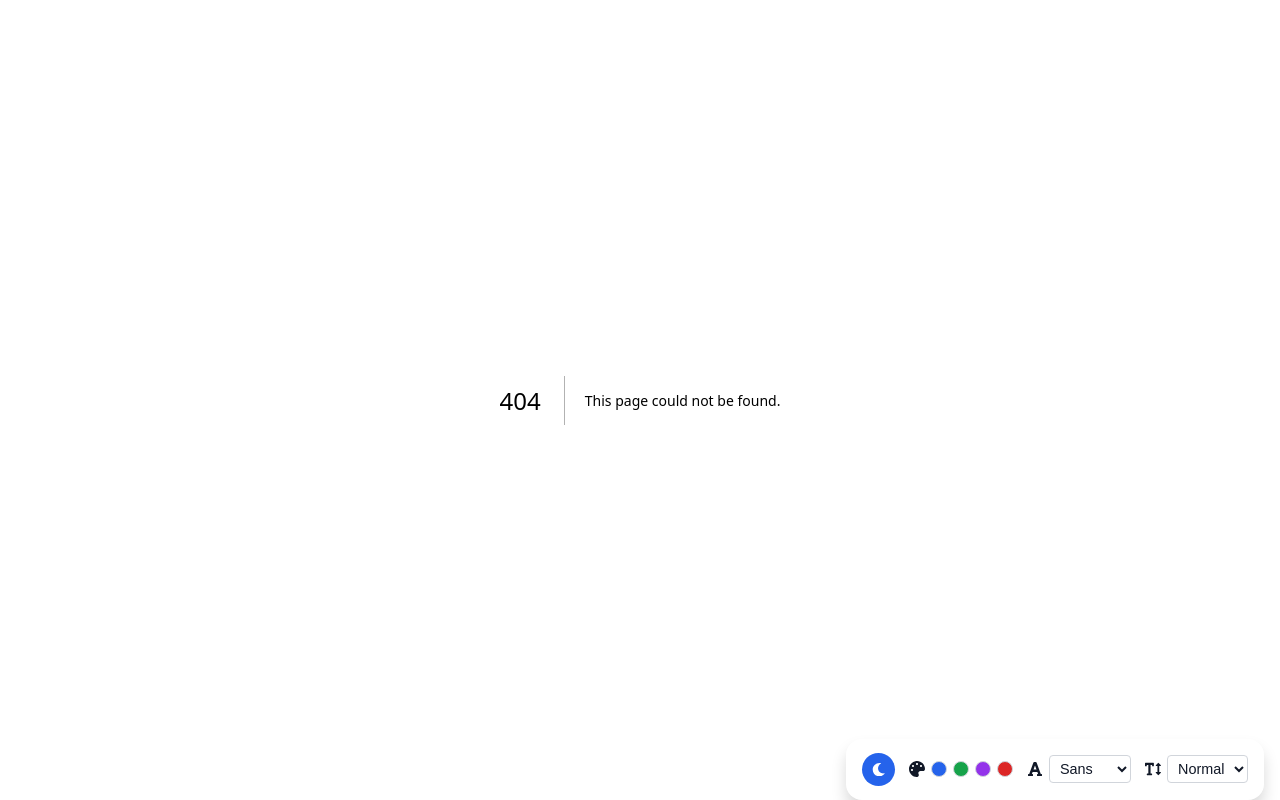
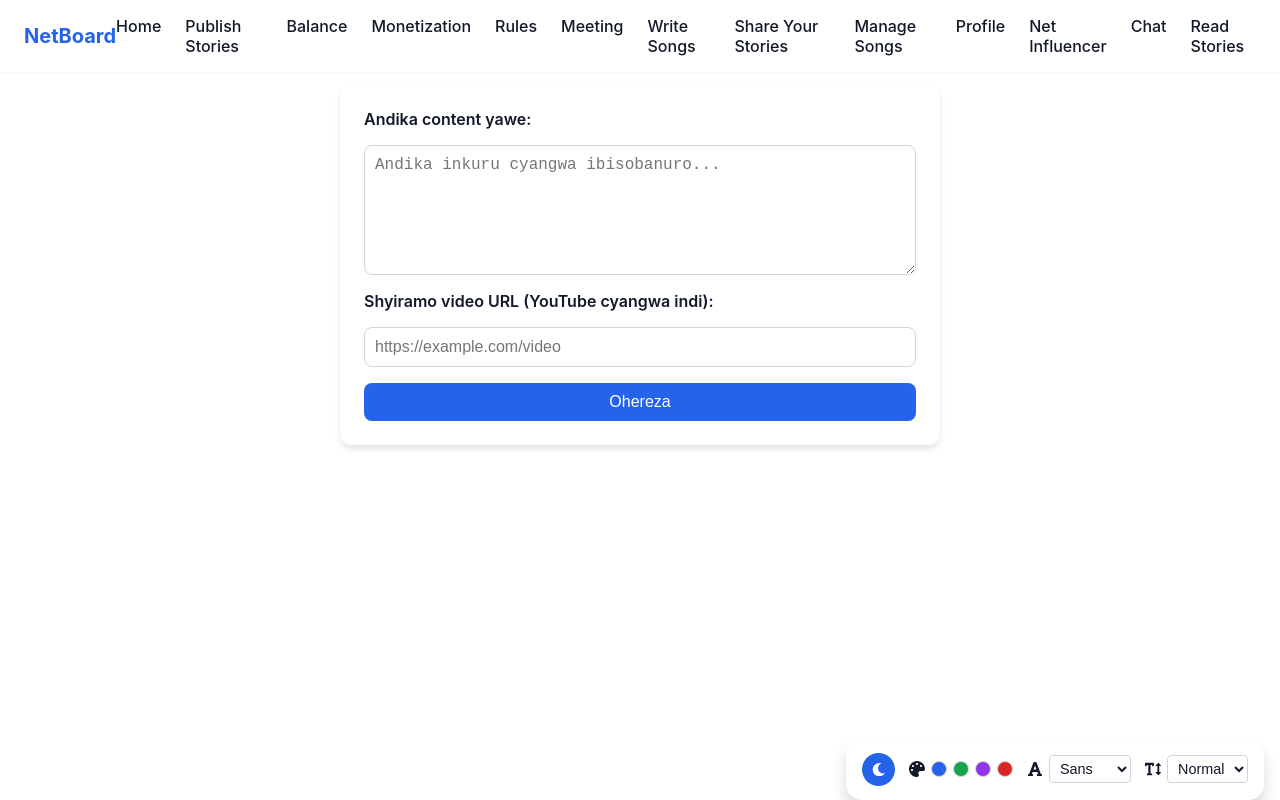
Before and after one commit to Newbhjj2222/admin, a Next.js app: page /Show in a window 1280 px wide. Before the commit this address had no page. Built offline with nearby package versions, Linux system fonts and the light colour scheme.

Commit message:
Create Show.js

```diff
--- /dev/null
+++ b/src/pages/Show.js
@@ -0,0 +1,137 @@
+'use client';
+
+import React, { useState } from "react";
+import { db } from "@/components/firebase";
+import { collection, addDoc } from "firebase/firestore";
+import { useTheme } from "@/components/theme";
+import Net from "@/components/Net";
+
+export default function Show() {
+  const { theme } = useTheme();
+  const [content, setContent] = useState("");
+  const [videoUrl, setVideoUrl] = useState("");
+  const [status, setStatus] = useState("");
+
+  const handleSubmit = async (e) => {
+    e.preventDefault();
+    if (!content) {
+      setStatus("Andika content yawe mbere yo kohereza.");
+      return;
+    }
+
+    try {
+      await addDoc(collection(db, "shows"), {
+        content,
+        videoUrl,
+        createdAt: new Date()
+      });
+      setStatus("Byoherejwe neza ✅");
+      setContent("");
+      setVideoUrl("");
+    } catch (err) {
+      console.error(err);
+      setStatus("Habaye ikosa mu kohereza ❌");
+    }
+  };
+
+  return (
+    <div className="container">
+      <Net />
+      <h2>Ohereza Content na Video</h2>
+
+      <form onSubmit={handleSubmit} className="form">
+        <label htmlFor="content">Andika content yawe:</label>
+        <textarea
+          id="content"
+          rows="6"
+          placeholder="Andika inkuru cyangwa ibisobanuro..."
+          value={content}
+          onChange={(e) => setContent(e.target.value)}
+        />
+
+        <label htmlFor="videoUrl">Shyiramo video URL (YouTube cyangwa indi):</label>
+        <input
+          type="url"
+          id="videoUrl"
+          placeholder="https://example.com/video"
+          value={videoUrl}
+          onChange={(e) => setVideoUrl(e.target.value)}
+        />
+
+        <button type="submit">Ohereza</button>
+      </form>
+
+      {status && <p className="status">{status}</p>}
+
+      <style jsx>{`
+        .container {
+          padding: 16px;
+          min-height: 100vh;
+          background: var(--background);
+          color: var(--foreground);
+          display: flex;
+          flex-direction: column;
+          align-items: center;
+        }
+
+        h2 {
+          margin-bottom: 20px;
+          text-align: center;
+        }
+
+        .form {
+          width: 100%;
+          max-width: 600px;
+          background: var(--bg-card);
+          padding: 24px;
+          border-radius: 12px;
+          box-shadow: var(--shadow-md);
+          display: flex;
+          flex-direction: column;
+          gap: 16px;
+        }
+
+        label {
+          font-weight: 600;
+        }
+
+        textarea, input {
+          width: 100%;
+          padding: 10px;
+          border-radius: 8px;
+          border: 1px solid var(--gray-300);
+          font-size: var(--text-base);
+          background: var(--bg-card);
+          color: var(--foreground);
+        }
+
+        button {
+          background: var(--primary);
+          color: white;
+          padding: 10px;
+          border: none;
+          border-radius: 8px;
+          cursor: pointer;
+          font-size: var(--text-base);
+        }
+
+        button:hover {
+          opacity: 0.9;
+        }
+
+        .status {
+          margin-top: 12px;
+          text-align: center;
+          font-weight: 600;
+          color: var(--primary);
+        }
+
+        @media (max-width: 600px) {
+          .form {
+            padding: 16px;
+          }
+        }
+      `}</style>
+    </div>
+  );
+}
```
